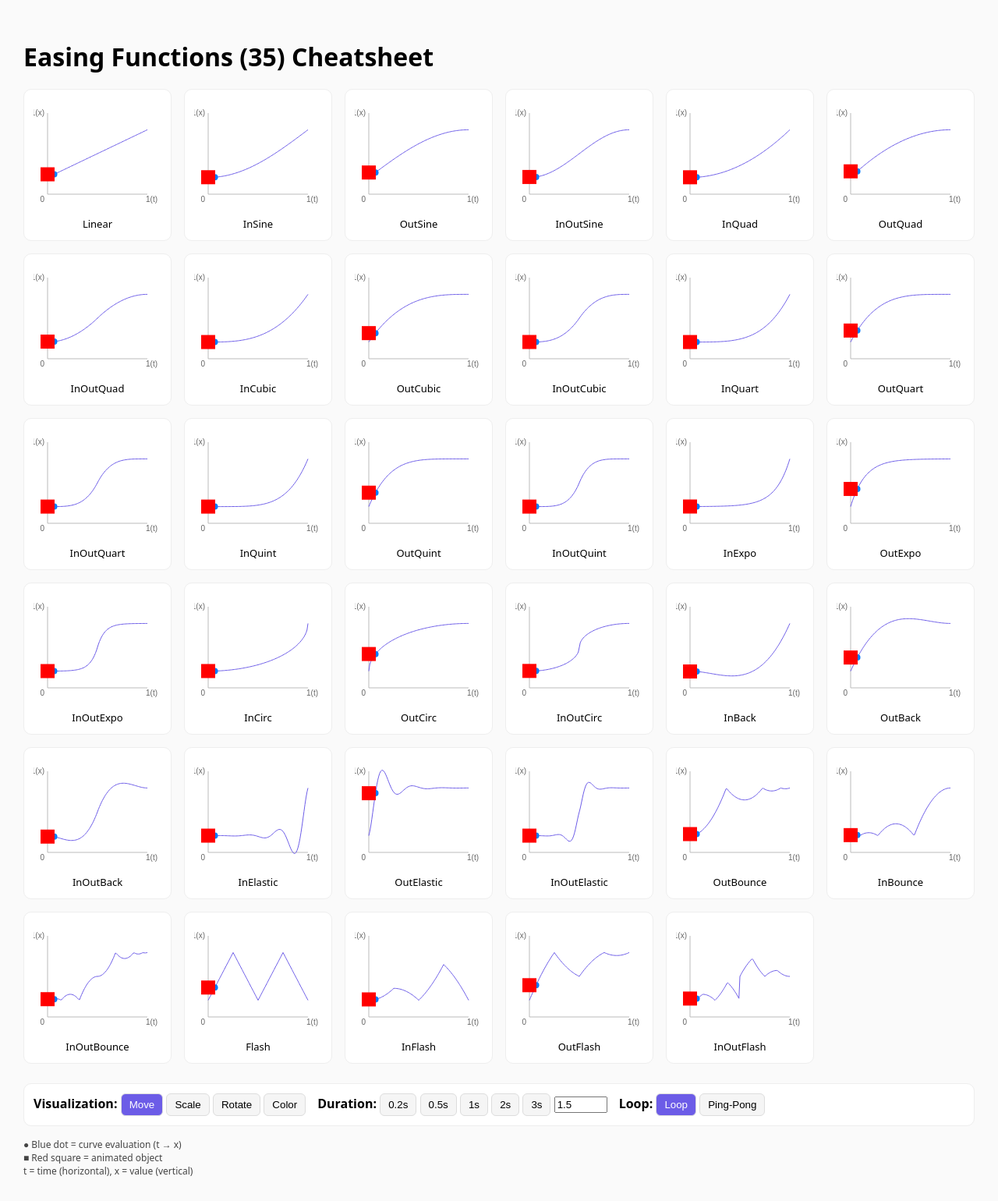
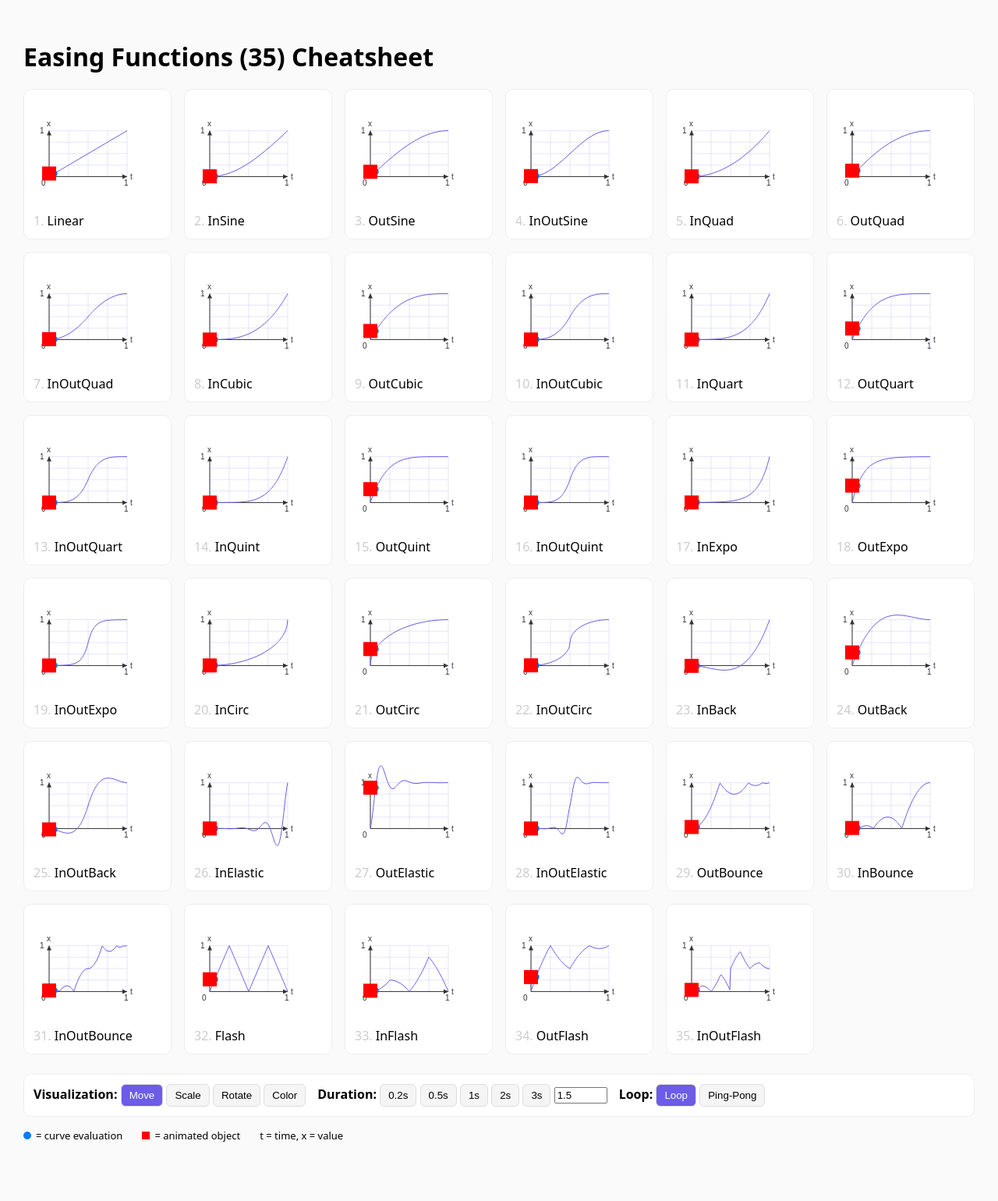
Before and after one commit to cholushkin/cholushkin.github.io, a Jekyll site: the page cheatsheets/easings.html, which Jekyll copies as it is, in a window 1280 px wide. Shown: the whole page at 78% size. Built offline with Jekyll 4.4.1, drawn with Linux system fonts in a browser that asks for light colours; after the commit the page ends 1495 px from its top, so only the background shows below that.

Commit message:
change(easings): final

```diff
--- a/cheatsheets/easings.html
+++ b/cheatsheets/easings.html
@@ -32,6 +32,10 @@ canvas{
   height:140px;
 }
 
+.num{
+  opacity:0.2;
+}
+
 .name{
   text-align:center;
   font-size:13px;
@@ -51,8 +55,29 @@ canvas{
 
 .legend{
   margin-top:15px;
-  font-size:12px;
-  color:#444;
+  display:flex;
+  gap:25px;
+  align-items:center;
+  font-size:13px;
+}
+
+.legend span{
+  display:flex;
+  align-items:center;
+  gap:6px;
+}
+
+.dot{
+  width:10px;
+  height:10px;
+  border-radius:50%;
+  background:#007bff;
+}
+
+.square{
+  width:10px;
+  height:10px;
+  background:red;
 }
 
 button{
@@ -107,9 +132,9 @@ input[type="number"]{
 </div>
 
 <div class="legend">
-  ● Blue dot = curve evaluation (t → x) <br>
-  ■ Red square = animated object <br>
-  t = time (horizontal), x = value (vertical)
+  <span><div class="dot"></div> = curve evaluation</span>
+  <span><div class="square"></div> = animated object</span>
+  <span>t = time, x = value</span
 </div>
 
 <script>
@@ -186,44 +211,93 @@ class View{
   const w=this.canvas.width=this.canvas.offsetWidth;
   const h=this.canvas.height=this.canvas.offsetHeight;
 
-  const pad=18;
+  const pad=20;
+
+  const size=Math.min(w-2*pad,h-2*pad);
+  const left=pad;
+  const bottom=h-pad;
+
   const minY=-DRAW_MARGIN;
   const maxY=1+DRAW_MARGIN;
 
-  const mapY=v=>h-pad-((v-minY)/(maxY-minY))*(h-2*pad);
+  const mapX=t=>left+t*size;
+  const mapY=v=>bottom-((v-minY)/(maxY-minY))*size;
 
   ctx.clearRect(0,0,w,h);
 
-  ctx.strokeStyle="#bbb";
+  /* GRID */
+  ctx.strokeStyle="rgba(0,0,255,0.1)";
   ctx.beginPath();
-  ctx.moveTo(pad,h-pad);
-  ctx.lineTo(w-pad,h-pad);
-  ctx.moveTo(pad,h-pad);
-  ctx.lineTo(pad,pad);
+
+  /* vertical lines (t: 0 → 1) */
+  for(let i=0;i<=4;i++){
+    const t=i/4;
+    const x=mapX(t);
+    ctx.moveTo(x, mapY(0));
+    ctx.lineTo(x, mapY(1));
+  }
+
+  /* horizontal lines (x: 0 → 1) */
+  for(let i=0;i<=4;i++){
+    const v=i/4;
+    const y=mapY(v);
+    ctx.moveTo(mapX(0), y);
+    ctx.lineTo(mapX(1), y);
+  }
+
   ctx.stroke();
 
-  ctx.fillStyle="#666";
+
+
+  /* AXES */
+  ctx.strokeStyle="#333";
+  ctx.beginPath();
+  ctx.moveTo(mapX(0),mapY(0));
+  ctx.lineTo(mapX(1),mapY(0));
+  ctx.moveTo(mapX(0),mapY(0));
+  ctx.lineTo(mapX(0),mapY(1));
+  ctx.stroke();
+
+  /* ARROWS */
+  ctx.fillStyle="#333";
+
+  let ax=mapX(1), ay=mapY(0);
+  ctx.beginPath();
+  ctx.moveTo(ax,ay);
+  ctx.lineTo(ax-6,ay-3);
+  ctx.lineTo(ax-6,ay+3);
+  ctx.fill();
+
+  let bx=mapX(0), by=mapY(1);
+  ctx.beginPath();
+  ctx.moveTo(bx,by);
+  ctx.lineTo(bx-3,by+6);
+  ctx.lineTo(bx+3,by+6);
+  ctx.fill();
+
+  /* LABELS */
+  ctx.fillStyle="#333";
   ctx.font="10px sans-serif";
 
-  ctx.textAlign="right";
-  ctx.fillText("0",pad-4,h-pad+10);
+  ctx.fillText("0",mapX(0)-10,mapY(0)+12);
+  ctx.fillText("1",mapX(1)-4,mapY(0)+12);
+  ctx.fillText("1",mapX(0)-12,mapY(1)+3);
 
-  ctx.textAlign="right";
-  ctx.fillText("1(x)",pad-4,pad+3);
+  ctx.fillText("t",mapX(1)+4,mapY(0)+4);
+  ctx.fillText("x",mapX(0)-3,mapY(1)-6);
 
-  ctx.textAlign="left";
-  ctx.fillText("1(t)",w-pad-2,h-pad+10);
-
+  /* CURVE */
   ctx.strokeStyle="#6c5ce7";
   ctx.beginPath();
   for(let i=0;i<=100;i++){
-   const t=i/100;
-   const x=pad+t*(w-2*pad);
-   const y=mapY(this.fn(t));
-   i?ctx.lineTo(x,y):ctx.moveTo(x,y);
+    const t=i/100;
+    const x=mapX(t);
+    const y=mapY(this.fn(t));
+    i?ctx.lineTo(x,y):ctx.moveTo(x,y);
   }
   ctx.stroke();
 
+  /* ANIMATION */
   const dur=parseFloat(durationInput.value)||1;
 
   let tNorm;
@@ -236,21 +310,21 @@ class View{
 
   const v=this.fn(tNorm);
 
-  const bx=pad+tNorm*(w-2*pad);
-  const by=mapY(v);
+  const bx2=mapX(tNorm);
+  const by2=mapY(v);
 
   ctx.fillStyle="#007bff";
   ctx.beginPath();
-  ctx.arc(bx,by,4,0,Math.PI*2);
+  ctx.arc(bx2,by2,4,0,Math.PI*2);
   ctx.fill();
 
-  let x=pad;
-  let y=h-pad;
+  let x=mapX(0);
+  let y=mapY(0);
 
   if(flags.move) y=mapY(v);
 
-  let size=18;
-  if(flags.scale) size*=0.5+Math.max(0,Math.min(1,v));
+  let sizeSq=18;
+  if(flags.scale) sizeSq*=0.5+Math.max(0,Math.min(1,v));
 
   let r=255,b=0;
   if(flags.color){
@@ -265,7 +339,7 @@ class View{
   if(flags.rotate) ctx.rotate(v*Math.PI*2);
 
   ctx.fillStyle=`rgb(${r},0,${b})`;
-  ctx.fillRect(-size/2,-size/2,size,size);
+  ctx.fillRect(-sizeSq/2,-sizeSq/2,sizeSq,sizeSq);
 
   ctx.restore();
  }
@@ -274,15 +348,14 @@ class View{
 const grid=document.getElementById("grid");
 const views=[];
 
-Object.entries(E).forEach(([name,fn])=>{
+Object.entries(E).forEach(([name,fn],i)=>{
  const card=document.createElement("div");
  card.className="card";
 
  const canvas=document.createElement("canvas");
  const label=document.createElement("div");
 
- label.className="name";
- label.textContent=name;
+label.innerHTML = `<span class="num">${i+1}.</span> ${name}`;
 
  card.appendChild(canvas);
  card.appendChild(label);
```
Also changed, not shown: other parts of cheatsheets/easings.html (+0 -2 lines).
